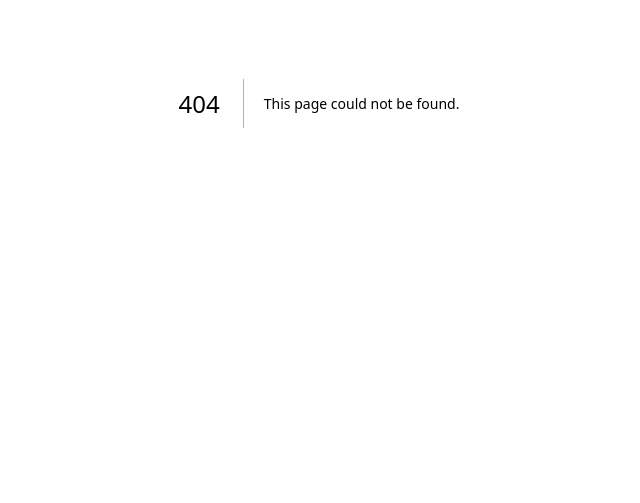
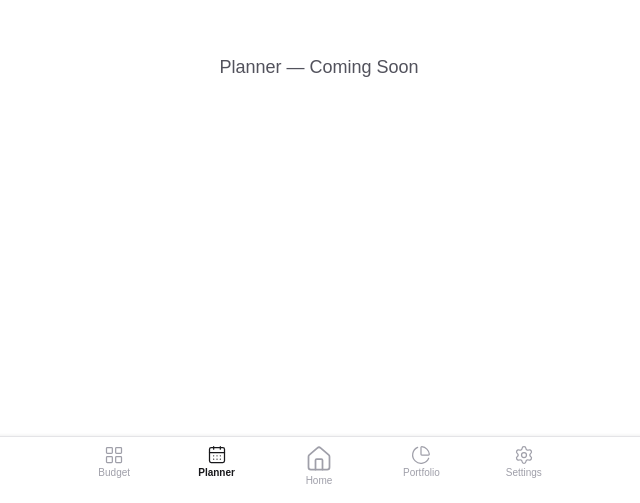
Before and after one commit to alanuxdesign/fire-app, a Next.js app: page /planner in a window 1280 px wide. Before the commit this address had no page. Shown: the part 297-800 px from the top of the page, without its empty margins (321-961 px from the left). Built offline with nearby package versions, Linux system fonts and the light colour scheme.

Commit message:
plaid backend routes

```diff
--- /dev/null
+++ b/app/budget/page.tsx
@@ -0,0 +1,7 @@
+export default function BudgetPage() {
+  return (
+    <div className="flex flex-1 items-center justify-center">
+      <p className="text-lg text-zinc-600">Budget — Coming Soon</p>
+    </div>
+  );
+}
--- a/app/layout.tsx
+++ b/app/layout.tsx
@@ -1,3 +1,4 @@
+import { TabBar } from "@/components/layout/TabBar";
 import type { Metadata } from "next";
 import { Geist, Geist_Mono } from "next/font/google";
 import "./globals.css";
@@ -13,8 +14,8 @@ const geistMono = Geist_Mono({
 });
 
 export const metadata: Metadata = {
-  title: "Create Next App",
-  description: "Generated by create next app",
+  title: "Fire",
+  description: "Personal finance and portfolio tracking",
 };
 
 export default function RootLayout({
@@ -27,7 +28,12 @@ export default function RootLayout({
       lang="en"
       className={`${geistSans.variable} ${geistMono.variable} h-full antialiased`}
     >
-      <body className="min-h-full flex flex-col">{children}</body>
+      <body className="flex min-h-dvh flex-col bg-zinc-50">
+        <main className="mx-auto flex w-full max-w-lg flex-1 flex-col pb-[calc(4.5rem+env(safe-area-inset-bottom))]">
+          {children}
+        </main>
+        <TabBar />
+      </body>
     </html>
   );
 }
--- a/app/login/page.tsx
+++ b/app/login/page.tsx
@@ -14,7 +14,7 @@ export default function LoginPage() {
           className="mt-8"
           action={async () => {
             "use server";
-            await signIn("google", { redirectTo: "/" });
+            await signIn("google", { redirectTo: "/portfolio" });
           }}
         >
           <button
--- a/app/page.tsx
+++ b/app/page.tsx
@@ -1,65 +1,7 @@
-import Image from "next/image";
-
-export default function Home() {
+export default function HomePage() {
   return (
-    <div className="flex flex-col flex-1 items-center justify-center bg-zinc-50 font-sans dark:bg-black">
-      <main className="flex flex-1 w-full max-w-3xl flex-col items-center justify-between py-32 px-16 bg-white dark:bg-black sm:items-start">
-        <Image
-          className="dark:invert"
-          src="/next.svg"
-          alt="Next.js logo"
-          width={100}
-          height={20}
-          priority
-        />
-        <div className="flex flex-col items-center gap-6 text-center sm:items-start sm:text-left">
-          <h1 className="max-w-xs text-3xl font-semibold leading-10 tracking-tight text-black dark:text-zinc-50">
-            To get started, edit the page.tsx file.
-          </h1>
-          <p className="max-w-md text-lg leading-8 text-zinc-600 dark:text-zinc-400">
-            Looking for a starting point or more instructions? Head over to{" "}
-            <a
-              href="https://vercel.com/templates?framework=next.js&utm_source=create-next-app&utm_medium=appdir-template-tw&utm_campaign=create-next-app"
-              className="font-medium text-zinc-950 dark:text-zinc-50"
-            >
-              Templates
-            </a>{" "}
-            or the{" "}
-            <a
-              href="https://nextjs.org/learn?utm_source=create-next-app&utm_medium=appdir-template-tw&utm_campaign=create-next-app"
-              className="font-medium text-zinc-950 dark:text-zinc-50"
-            >
-              Learning
-            </a>{" "}
-            center.
-          </p>
-        </div>
-        <div className="flex flex-col gap-4 text-base font-medium sm:flex-row">
-          <a
-            className="flex h-12 w-full items-center justify-center gap-2 rounded-full bg-foreground px-5 text-background transition-colors hover:bg-[#383838] dark:hover:bg-[#ccc] md:w-[158px]"
-            href="https://vercel.com/new?utm_source=create-next-app&utm_medium=appdir-template-tw&utm_campaign=create-next-app"
-            target="_blank"
-            rel="noopener noreferrer"
-          >
-            <Image
-              className="dark:invert"
-              src="/vercel.svg"
-              alt="Vercel logomark"
-              width={16}
-              height={16}
-            />
-            Deploy Now
-          </a>
-          <a
-            className="flex h-12 w-full items-center justify-center rounded-full border border-solid border-black/[.08] px-5 transition-colors hover:border-transparent hover:bg-black/[.04] dark:border-white/[.145] dark:hover:bg-[#1a1a1a] md:w-[158px]"
-            href="https://nextjs.org/docs?utm_source=create-next-app&utm_medium=appdir-template-tw&utm_campaign=create-next-app"
-            target="_blank"
-            rel="noopener noreferrer"
-          >
-            Documentation
-          </a>
-        </div>
-      </main>
+    <div className="flex flex-1 items-center justify-center">
+      <p className="text-lg text-zinc-600">Home — Coming Soon</p>
     </div>
   );
 }
--- /dev/null
+++ b/app/planner/page.tsx
@@ -0,0 +1,7 @@
+export default function PlannerPage() {
+  return (
+    <div className="flex flex-1 items-center justify-center">
+      <p className="text-lg text-zinc-600">Planner — Coming Soon</p>
+    </div>
+  );
+}
--- /dev/null
+++ b/app/portfolio/page.tsx
@@ -0,0 +1,3 @@
+export default function PortfolioPage() {
+  return <div className="flex flex-1 flex-col" />;
+}
--- /dev/null
+++ b/app/settings/page.tsx
@@ -0,0 +1,7 @@
+export default function SettingsPage() {
+  return (
+    <div className="flex flex-1 items-center justify-center">
+      <p className="text-lg text-zinc-600">Settings — Coming Soon</p>
+    </div>
+  );
+}
--- /dev/null
+++ b/components/layout/TabBar.tsx
@@ -0,0 +1,75 @@
+"use client";
+
+import {
+  CalendarDays,
+  Home,
+  LayoutGrid,
+  PieChart,
+  Settings,
+  type LucideIcon,
+} from "lucide-react";
+import Link from "next/link";
+import { usePathname } from "next/navigation";
+
+type Tab = {
+  href: string;
+  label: string;
+  icon: LucideIcon;
+  center?: boolean;
+};
+
+const tabs: Tab[] = [
+  { href: "/budget", label: "Budget", icon: LayoutGrid },
+  { href: "/planner", label: "Planner", icon: CalendarDays },
+  { href: "/", label: "Home", icon: Home, center: true },
+  { href: "/portfolio", label: "Portfolio", icon: PieChart },
+  { href: "/settings", label: "Settings", icon: Settings },
+];
+
+function isActive(pathname: string, href: string) {
+  if (href === "/") {
+    return pathname === "/";
+  }
+  return pathname === href || pathname.startsWith(`${href}/`);
+}
+
+export function TabBar() {
+  const pathname = usePathname();
+
+  if (pathname === "/login" || pathname.startsWith("/api")) {
+    return null;
+  }
+
+  return (
+    <nav
+      className="fixed inset-x-0 bottom-0 z-50 border-t border-zinc-200 bg-white shadow-[0_-1px_3px_rgba(0,0,0,0.06)]"
+      aria-label="Main navigation"
+    >
+      <div className="mx-auto grid max-w-lg grid-cols-5 pb-[calc(0.5rem+env(safe-area-inset-bottom))]">
+        {tabs.map(({ href, label, icon: Icon, center }) => {
+          const active = isActive(pathname, href);
+
+          return (
+            <Link
+              key={href}
+              href={href}
+              className={`flex flex-col items-center gap-0.5 px-1 py-2 transition-colors ${
+                active
+                  ? "font-semibold text-zinc-900"
+                  : "font-medium text-zinc-400"
+              }`}
+              aria-current={active ? "page" : undefined}
+            >
+              <Icon
+                className={center ? "h-7 w-7" : "h-5 w-5"}
+                strokeWidth={1.5}
+                aria-hidden
+              />
+              <span className="text-[10px] leading-tight">{label}</span>
+            </Link>
+          );
+        })}
+      </div>
+    </nav>
+  );
+}
```
